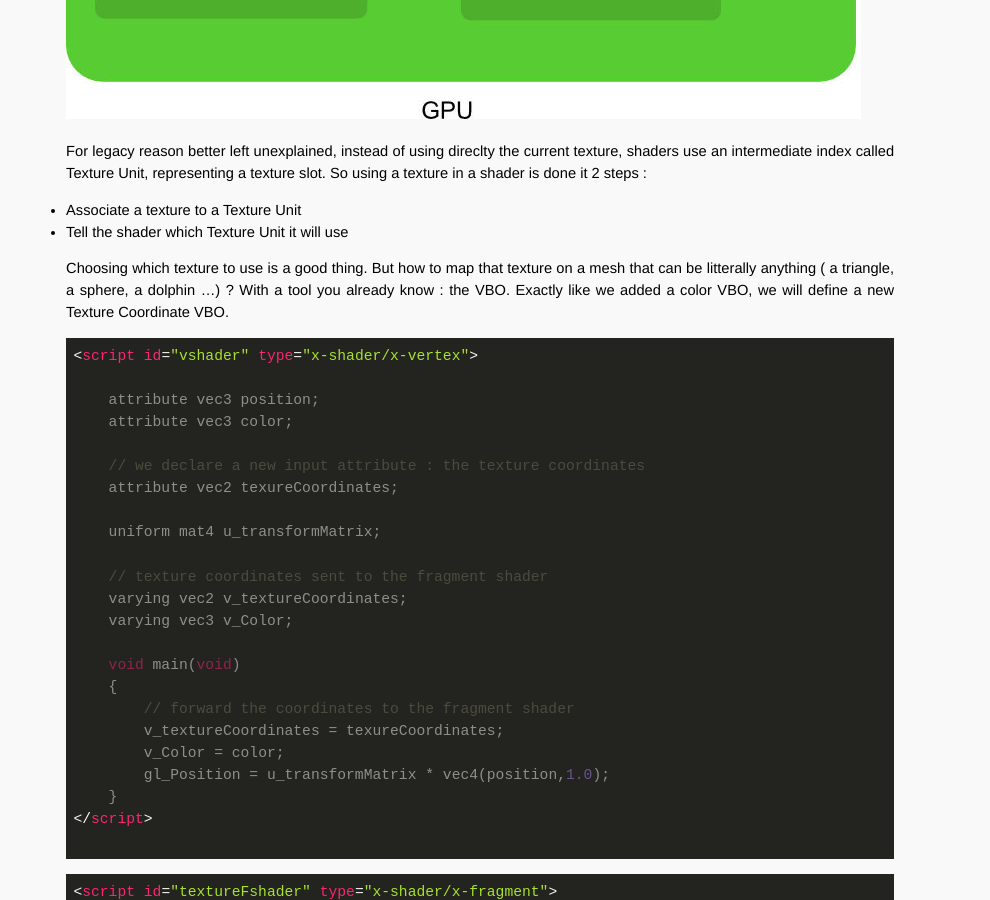
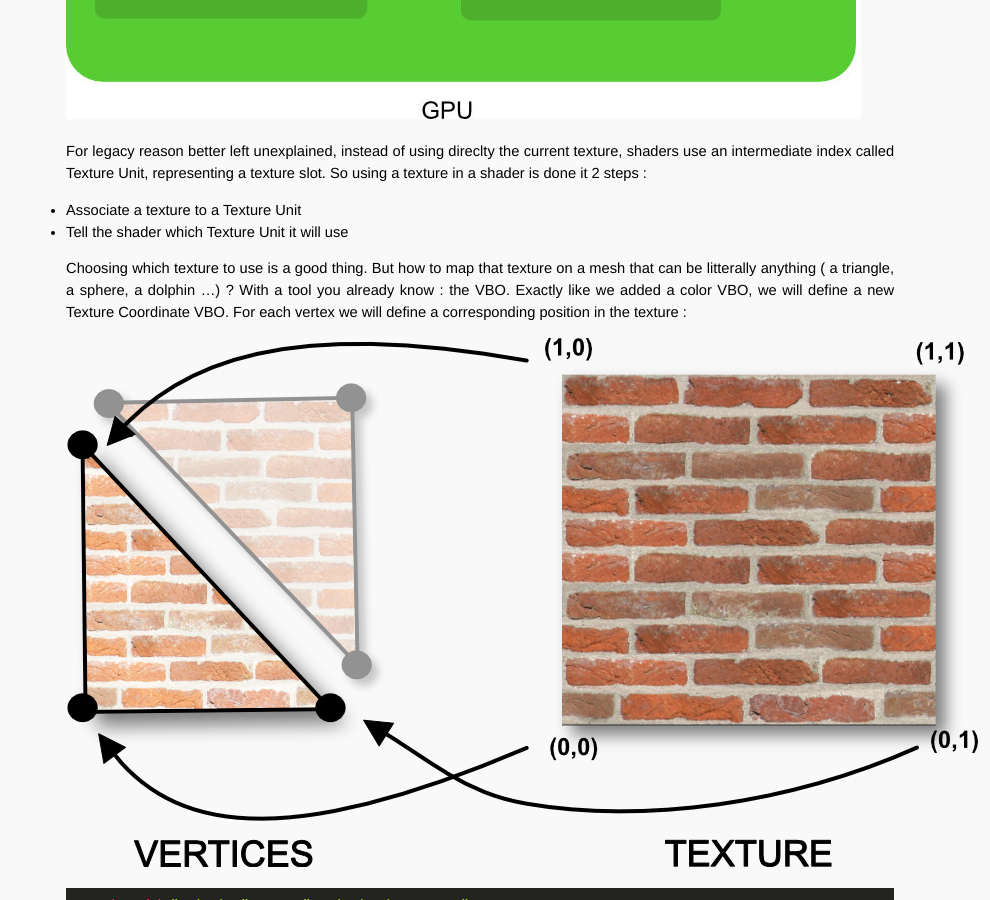
Before and after one commit to OpenTechSchool-Brussels/intro-to-webGL-and-shaders, a Jekyll site: the page built from log4_Textures.md, in a window 1280 px wide and 900 px high, scrolled down 995 px. Shown: the whole window, without its empty margins (290-1280 px from the left). Built offline with Jekyll 4.4.1, drawn with Linux system fonts in a browser that asks for light colours.

Commit message:
update log 4

```diff
--- a/log4_Textures.md
+++ b/log4_Textures.md
@@ -20,7 +20,9 @@ For legacy reason better left unexplained, instead of using direclty the current
 * Associate a texture to a Texture Unit
 * Tell the shader which Texture Unit it will use
 
-Choosing which texture to use is a good thing. But how to map that texture on a mesh that can be litterally anything ( a triangle, a sphere, a dolphin ...) ? With a tool you already know : the VBO. Exactly like we added a color VBO, we will define a new Texture Coordinate VBO.
+Choosing which texture to use is a good thing. But how to map that texture on a mesh that can be litterally anything ( a triangle, a sphere, a dolphin ...) ? With a tool you already know : the VBO. Exactly like we added a color VBO, we will define a new Texture Coordinate VBO. For each vertex we will define a corresponding position in the texture :
+
+<img src="./assets/webGLTextureMappingDiagram.png" alt="Textures on the GPU">
 
 
 
```
Also changed, not shown: assets/webGLTextureMappingDiagram.png (added).
